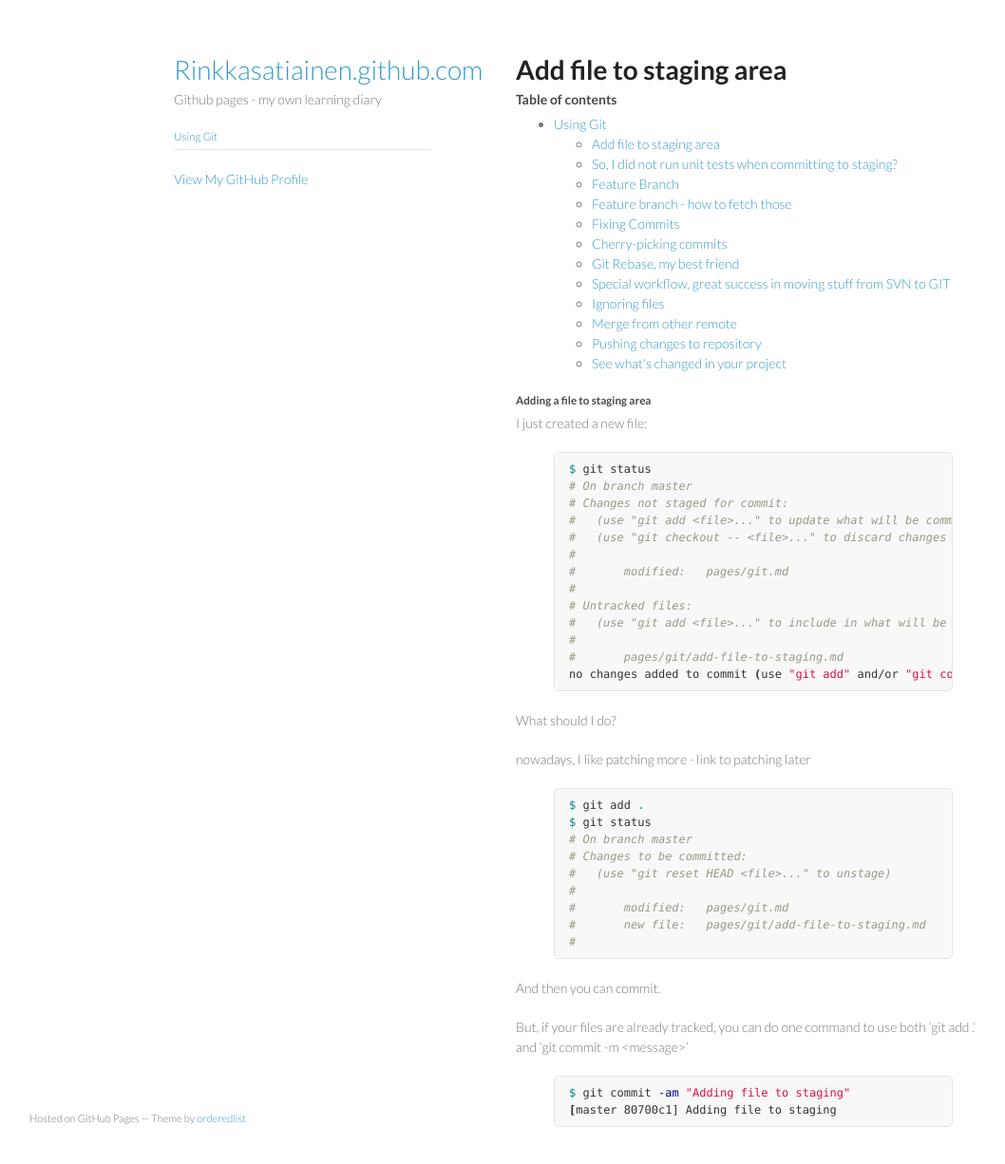
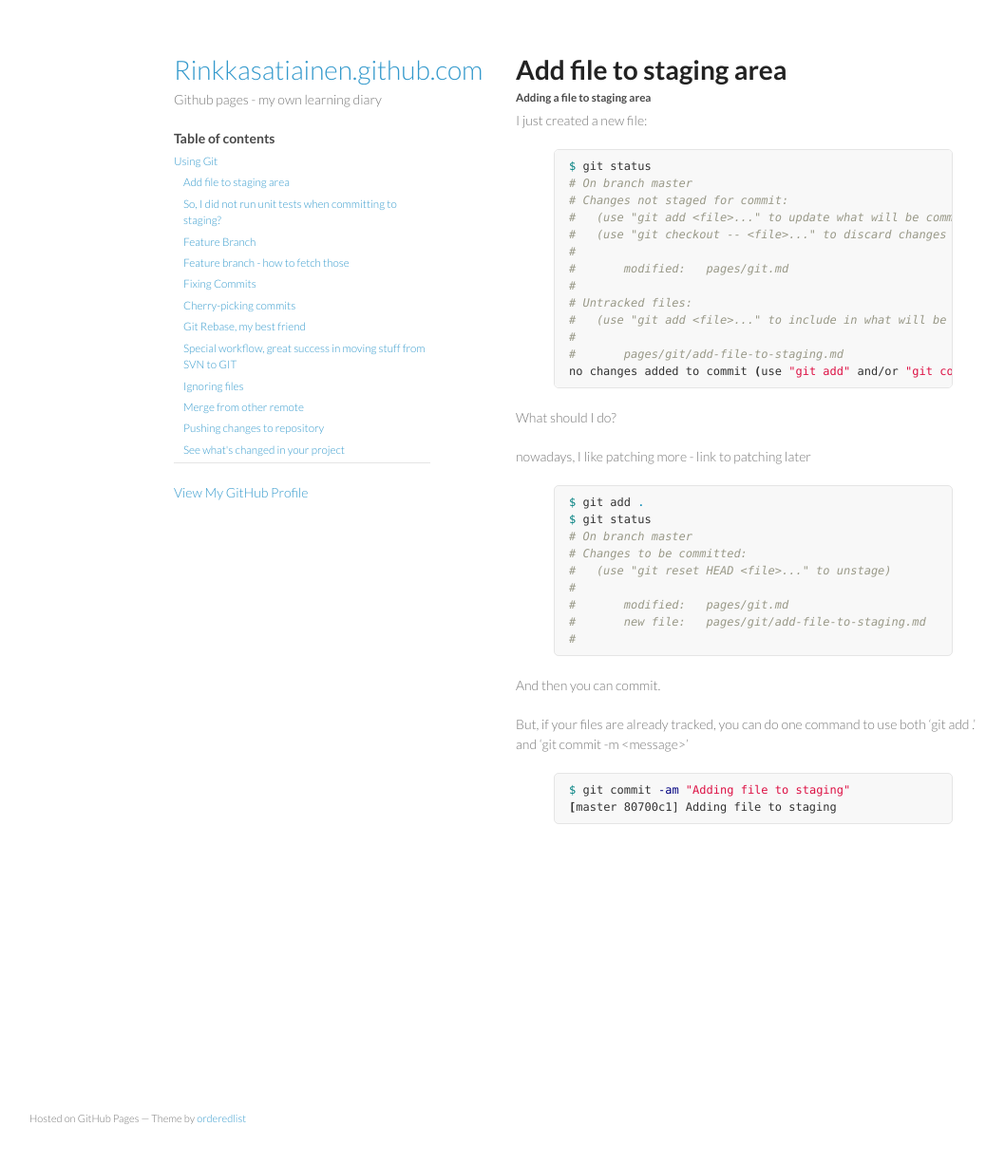
Before and after one commit to rinkkasatiainen/git, a Jekyll site: the page built from pages/git/add-file-to-staging.md, in a window 1280 px wide and 1257 px high. Shown: the top 1226 px of the window at 95% size, without its empty margins (27-1085 px from the left). Built offline with Jekyll 4.4.1, drawn with Linux system fonts in a browser that asks for light colours.

Commit message:
layouts for TOC

```diff
--- a/_includes/toc.html
+++ b/_includes/toc.html
@@ -3,11 +3,7 @@
   <p>Github pages - my own learning diary</p>
 
   <div class="navigation">
-    {% for page in site.pages %}
-      {% if page.level == 1 %}
-        <h5 class="hierarchy-{{ page.level }}"><a href="{{ page.url }}">{{ page.title }}</h5>
-      {% endif %}
-    {% endfor %}
+    {% include topic-toc.html %}
   </div>
   <hr/>
   <p class="view"><a href="https://github.com/rinkkasatiainen">View My GitHub Profile</a></p>
--- a/_includes/topic-toc.html
+++ b/_includes/topic-toc.html
@@ -1,29 +1,30 @@
 <div class="topic-toc" class="toc">
   <h4>Table of contents</h4>
+
+
   {% if page.level == 1 %}
-	{% assign parent_page = {{page.url}} %}
+    {% assign parent_page = {{page.url}} %}
     {% capture child_page_root %}{{ page.url | remove:'.html'}}/{% endcapture %}
   {% else %}
     {% assign path_elements={{page.url | remove_first:'/' | replace:'/','~' | split:'~'}}{% assign %}
     {% capture child_page_root %}{% for p_element in path_elements %}{% if forloop.rindex0 > 0 %}/{{p_element}}{% endif %}{% endfor %}/{% endcapture %}
 
     {% capture parent_page_url %}{% for p_element in path_elements %}{% if forloop.rindex0 > 0 %}/{{p_element}}{% endif %}{% endfor %}{% endcapture %}
-	{% capture parent_page %}{{ parent_page_url }}.html{% endcapture %}
+    {% capture parent_page %}{{ parent_page_url }}.html{% endcapture %}
   {% endif %}
-  <ul>
   {% for p in site.pages %}
     {% if p.url == parent_page %}
-      <li><toc class="hierarchy-{{ p.level }}"><a href="{{ p.url }}">{{ p.title }}</a></toc></li>
+      <h5 class="hierarchy-{{ p.level }}"><a href="{{ p.url }}">{{ p.title }}</a></h5>
     {% endif %}
   {% endfor %}
-  <ul>
   {% for p in site.pages %}
     {% if p.url contains child_page_root %}
       {% if p.level != 1%}
-        <li><toc class="hierarchy-{{ p.level }}"><a href="{{ p.url }}">{{ p.title }}</a></toc></li>
+        <h5 class="hierarchy-{{ p.level }}"><a href="{{ p.url }}">{{ p.title }}</a></h5>
 	    {% endif %}
     {% endif %}
   {% endfor %}
-  </ul>
-  </ul>
+
+
+
 </div>
--- a/_layouts/article.html
+++ b/_layouts/article.html
@@ -4,7 +4,7 @@
 ---
 <article>
   <h1>{{ page.title }}</h1>
-  {% include topic-toc.html %}
+  <!--{% include topic-toc.html %}-->
   <div class="content">
   {{ content }}
   </div>
--- a/stylesheets/styles.css
+++ b/stylesheets/styles.css
@@ -34,6 +34,10 @@
 
 h3, h4, h5, h6 {
   color:#494949;
+}
+
+h5.hierarchy-2{
+  padding-left:10px;
 }
 
 a {
```
Also changed, not shown: pages/git/add-file-to-staging.md (line endings or trailing spaces).
